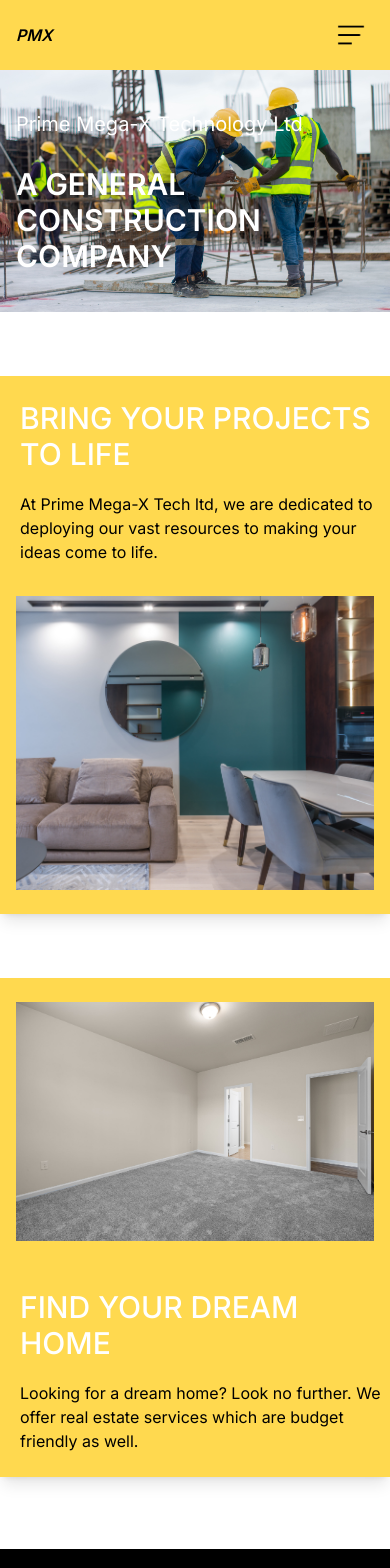
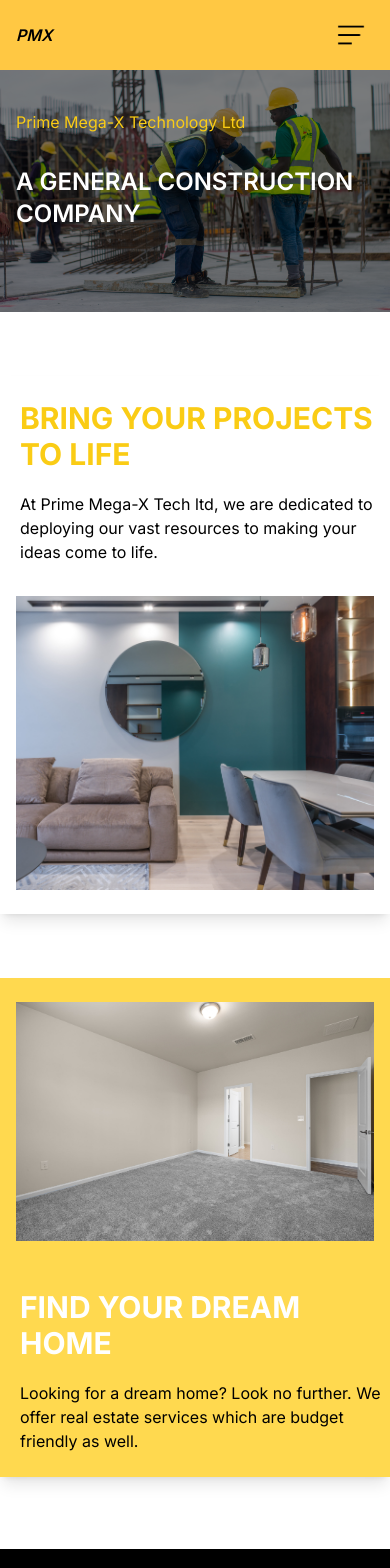
Before and after one commit to joseph0017/pmx, a Next.js app in the folder pmx/: page / in a window 390 px wide. Shown: the top 1568 px of the page. Built offline with nearby package versions, Linux system fonts and the light colour scheme.

Commit message:
fixed layout and made the UI better on mobile

```diff
--- a/pmx/app/about/page.jsx
+++ b/pmx/app/about/page.jsx
@@ -4,7 +4,7 @@ const AboutPage = () => {
   return (
     <section className='pt-10 pl-2'>
         <div className='ml-4 pr-4'>
-            <h1 className='text-4xl sm:text-6xl text-yellow-400'>WHO WE ARE</h1>
+            <h1 className='text-4xl sm:text-6xl text-yellow-400 font-bold'>WHO WE ARE</h1>
             <p className='text-sm sm:text-base pt-10'> Prime Mega-X Technology Ltd is a construction company that also offers a retail of
                 electronics and technology devices. We provide premium services for our clients at an
                 affordable rate, and we are dedicated to deploying our vast resources to making
@@ -13,7 +13,7 @@ const AboutPage = () => {
         </div>
 
         <div className='pt-16 ml-4 pr-4'>
-            <h1 className='text-4xl sm:text-6xl text-yellow-400'> WHY US? </h1>
+            <h1 className='text-4xl sm:text-6xl text-yellow-400 font-bold'> WHY US? </h1>
             <hr />
             <div className='pt-8 lg:grid grid-cols-12'>
                 <h3 className='text-xl sm:text-3xl pt-3 col-span-4'>First- Class Client Relations</h3>
--- a/pmx/app/components/CardImage.jsx
+++ b/pmx/app/components/CardImage.jsx
@@ -2,10 +2,10 @@ import Image from "next/image"
 
 const CardImage = ({title, description, imgSrc}) => {
   return (
-    <div className="mt-16 sm:mt-20 block shadow-lg bg-nav-yellow">
+    <div className="mt-16 sm:mt-20 block shadow-lg bg-white">
         <div className="lg:grid lg:grid-cols-12">
             <div className="col-start-0 col-span-5 lg:mt-16  ml-5">
-                <h1 className="mb-5 sm:ml-4 text-3xl sm:text-4xl md:text-5xl lg:text-5xl text-white pt-6 lg:pt-0 font-medium"> {title} </h1>
+                <h1 className="mb-5 sm:ml-4 text-3xl sm:text-4xl md:text-5xl lg:text-5xl text-yellow-400 pt-6 lg:pt-0 font-bold"> {title} </h1>
                 <p className=" sm:ml-4 mr-2 mb-8 sm:mb-4 text-black"> {description}</p>
             </div>
             <div className="pl-4 pr-4 lg:pl-0 lg:pr-0 col-start-7 col-span-8 pb-6 lg:pb-0">
--- a/pmx/app/components/ReverseCardImage.jsx
+++ b/pmx/app/components/ReverseCardImage.jsx
@@ -8,7 +8,7 @@ const ReverseCardImage = ({title, description, imgSrc}) => {
                 <Image src={imgSrc} alt="dining" />
             </div>
             <div className="col-start-8 col-span-8 mt-12 lg:mt-20 ml-5 pb-4">
-                <h1 className="mb-5 sm:ml-4 text-3xl sm:text-4xl md:text-5xl lg:text-5xl text-white font-medium"> {title} </h1>
+                <h1 className="mb-5 sm:ml-4 text-3xl sm:text-4xl md:text-5xl lg:text-5xl text-white font-bold"> {title} </h1>
                 <p className="sm:ml-4 mr-2 mb-2 sm:mb-4"> {description}</p>
             </div>
         </div>
--- a/pmx/app/components/hero.jsx
+++ b/pmx/app/components/hero.jsx
@@ -4,9 +4,11 @@ const Hero = ({title, subtitle, imgSrc}) => {
   return (
     <div>
         <div className="relative">
+          <div className="absolute inset-0 bg-black opacity-50"></div>
             <Image className="" src={imgSrc} alt="home"/>
-            <h4 className="absolute top-10 text-xl ml-4 sm:text-2xl sm:top-28 md:top-36 lg:text-3xl text-white lg:text-yellow-400 lg:top-60 lg:ml-10">{subtitle}</h4>
-            <h1 className="absolute top-24 text-3xl ml-4 sm:text-4xl sm:top-40 md:text-5xl md:top-56 lg:text-7xl text-white lg:top-80 lg:ml-10 font-semibold">{title}</h1>
+            <h4 className="absolute top-10 text-base ml-4 sm:text-2xl sm:top-28 md:top-36 lg:text-3xl text-yellow-400 lg:top-60 lg:ml-10">{subtitle}</h4>
+            <h1 className="absolute top-24 text-2xl ml-4 sm:text-4xl sm:top-40 md:text-5xl md:top-56 lg:text-7xl text-white lg:top-80 lg:ml-10 font-semibold">{title}</h1>
+
         </div>
     </div>
   )
--- a/pmx/app/contact/page.jsx
+++ b/pmx/app/contact/page.jsx
@@ -23,10 +23,12 @@ const ContactPage = () => {
   return (
     <section className="pl-3 grid ">
         <div className='justify-self-center md:justify-self-start lg:ml-10'>
-            <h1 className="text-4xl sm:text-6xl pt-10 text-yellow-400">CONTACT US</h1>
+            <h1 className="text-4xl sm:text-6xl pt-10 text-yellow-400 font-bold">CONTACT US</h1>
             <p className="text-sm sm:text-base pt-4">Have a question? We are here to listen to you.</p>
         </div>
-        <div className='justify-self-center md:justify-self-end lg:mr-10'>
+        <br />
+        <br />
+        <div className='justify-self-center md:justify-self-end ml-4 lg:mr-10'>
             <p className="text-sm sm:text-base"> No 7, Maccido Royal Estate Galadima FCT- Abuja. </p>
             <p className="text-sm sm:text-base">Email: Primemegaxtech@gmail.com</p>
         </div>
--- a/pmx/styles/Navbar.module.css
+++ b/pmx/styles/Navbar.module.css
@@ -10,7 +10,7 @@
     z-index: 1;
 }
 .normalBackground {
-    background-color: #ffd94f;
+    background-color: #ffc843;
     right: 100%;
     margin-right: 40px;
     top: 80px;
```
